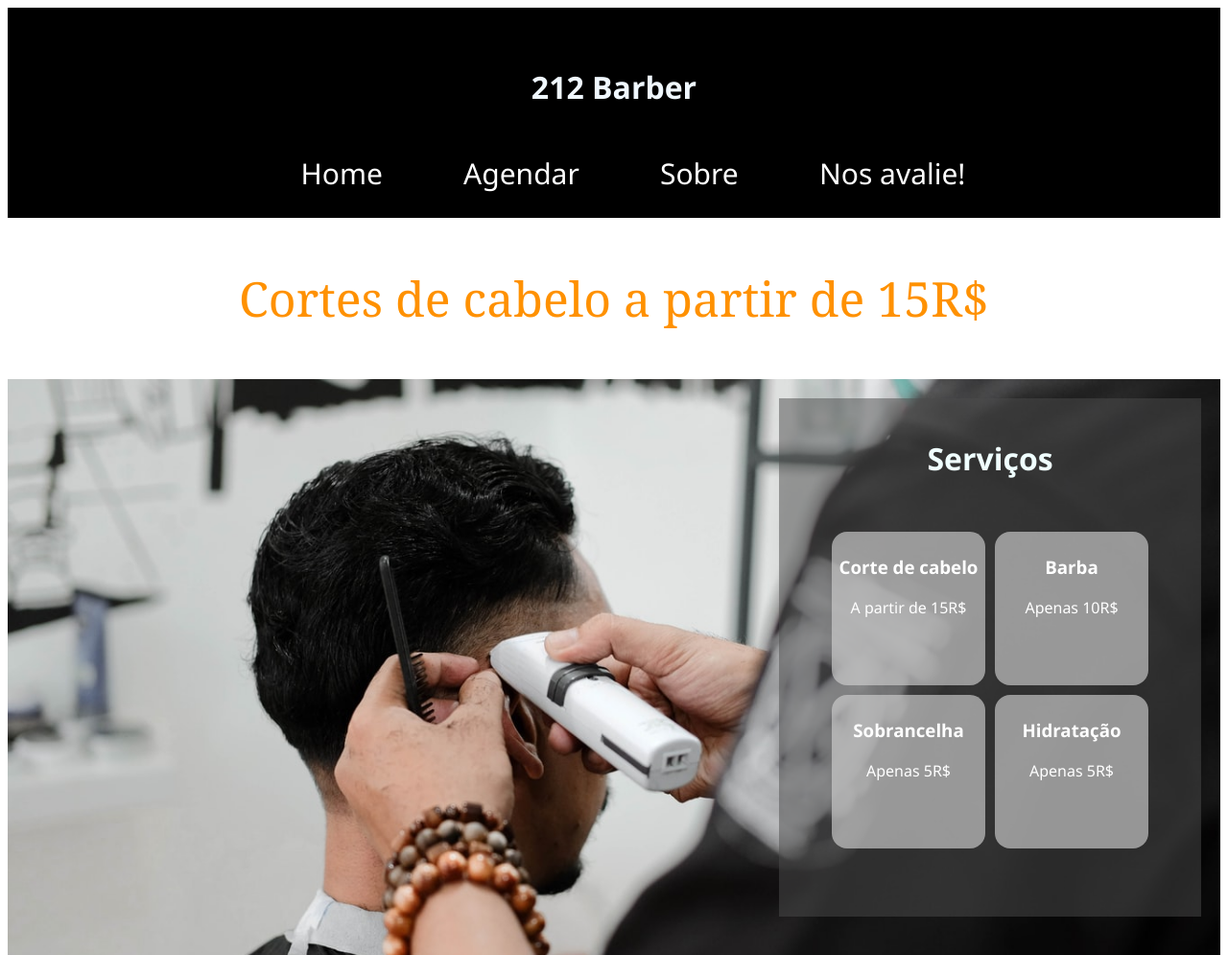
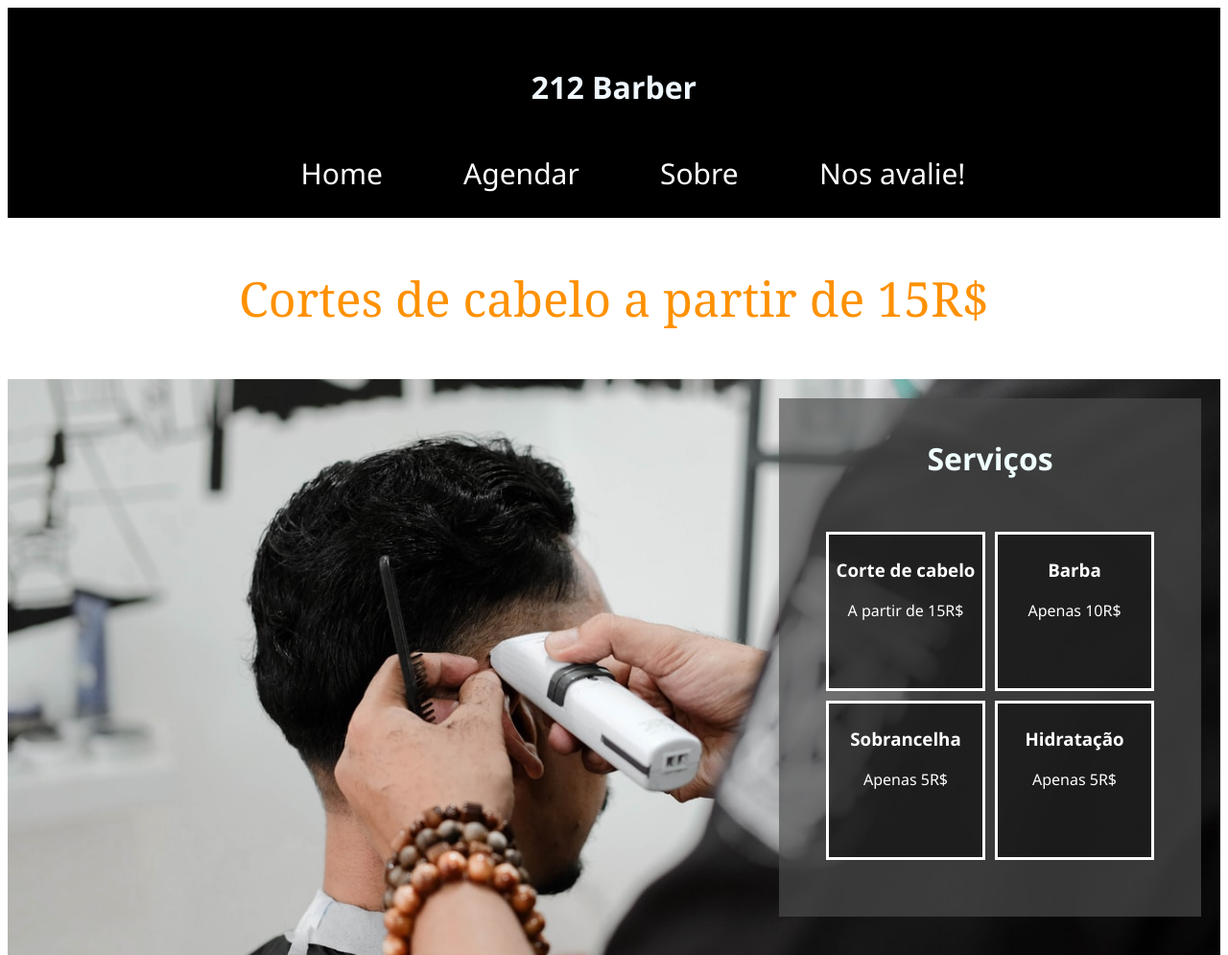
Before and after one commit to alissonbatis/pj.daniel-barbearia, a plain HTML site: page index.html in a window 1280 px wide. Shown: the top 995 px of the page at 96% size. Drawn offline with Linux system fonts and the light colour scheme; grey boxes are pictures that could not be loaded.

Commit message:
Update style.css

```diff
--- a/style.css
+++ b/style.css
@@ -108,7 +108,7 @@ h2{
 }
 .serviços{
     color: azure;
-    background-color:rgba(77, 77, 77, 0.5);
+    background-color:rgba(77, 77, 77, 0.671);
     height: 500px;
     width: 400px;
     padding: 20px;
@@ -125,14 +125,14 @@ h2{
 
 }
 .blocos{
-    background-color: rgba(207, 207, 207, 0.651);
     color: rgb(255, 255, 255);
     display: block;
     width: 150px;
     height: 150px;
     padding: 5px;
     margin: 5px;
-    border-radius: 10%;
+    border: 3px solid white;
+    background-color: rgba(2, 2, 2, 0.514);
 }
 .inspiraçoes{
     text-align: center;
```
